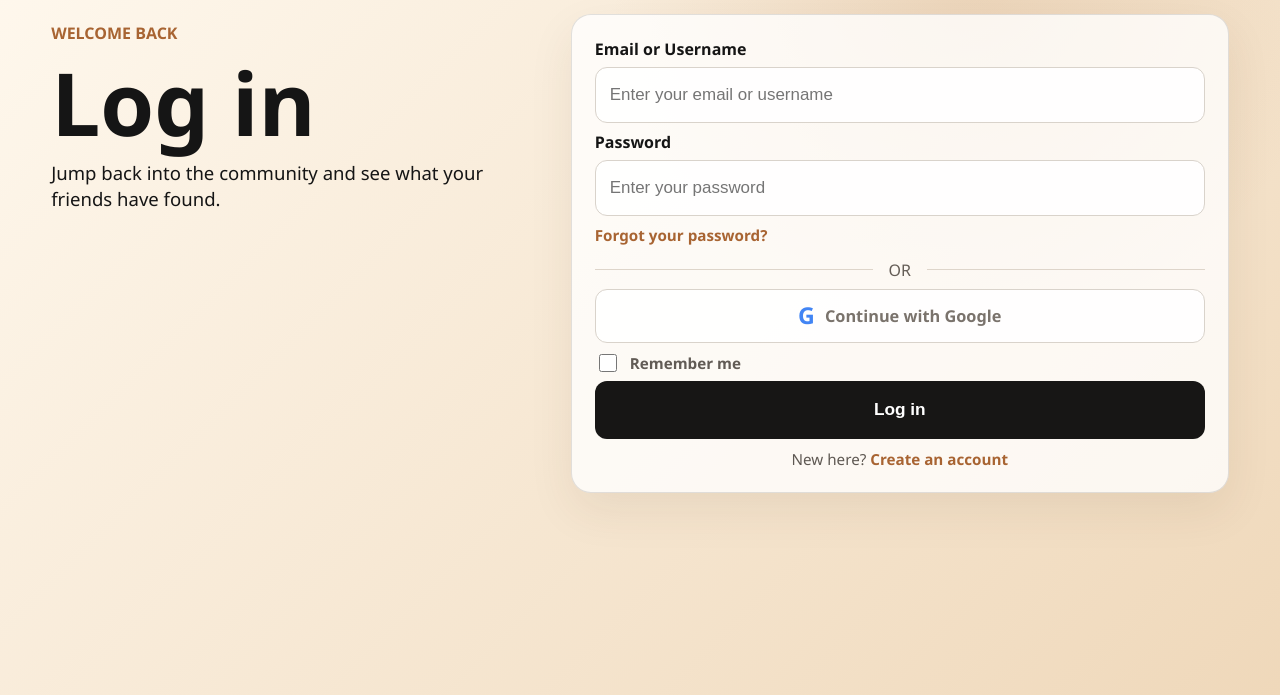
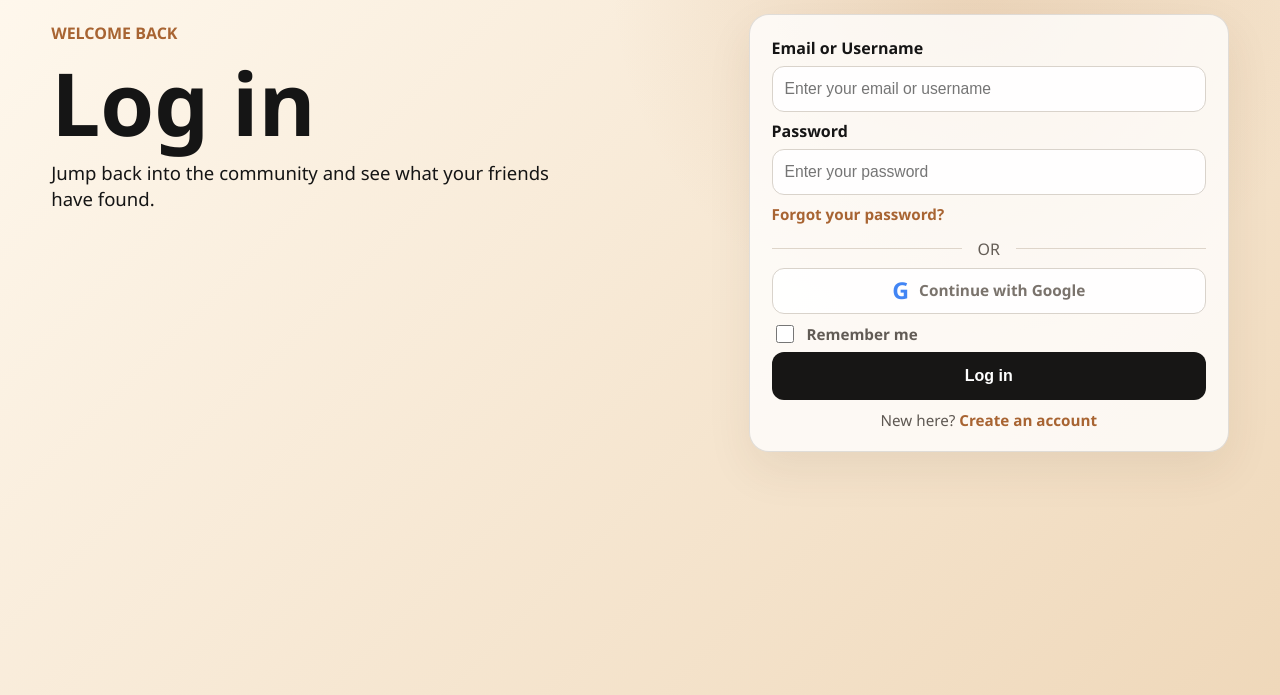
Before and after one commit to harshit1447/review-social, a Django app: page /accounts/login/?next=/items/1/ in a window 1280 px wide. Shown: the part 105-800 px from the top of the page. Run offline with Django 5.2, Linux system fonts and the light colour scheme; some libraries are stand-ins or nearby versions.

Commit message:
Update app UI and item detail pages

```diff
--- a/posts/templates/account/login.html
+++ b/posts/templates/account/login.html
@@ -78,7 +78,7 @@
 
         .layout {
             display: grid;
-            grid-template-columns: minmax(320px, 0.8fr) minmax(560px, 1.1fr);
+            grid-template-columns: minmax(320px, 0.95fr) minmax(360px, 0.8fr);
             gap: clamp(24px, 3.2vw, 52px);
             align-items: start;
             min-height: 0;
@@ -116,9 +116,9 @@
             background: rgba(255, 255, 255, 0.78);
             border: 1px solid rgba(20, 20, 20, 0.12);
             border-radius: 20px;
-            padding: clamp(16px, 1.8vw, 24px);
+            padding: clamp(16px, 1.7vw, 22px);
             box-shadow: 0 18px 46px rgba(74, 45, 22, 0.08);
-            max-width: 720px;
+            max-width: 480px;
             width: 100%;
             justify-self: end;
         }
@@ -143,12 +143,12 @@
         input[type="text"],
         input[type="password"] {
             width: 100%;
-            min-height: 56px;
+            min-height: 46px;
             border-radius: 12px;
             border: 1px solid #d9d3cb;
             background: rgba(255, 255, 255, 0.9);
-            padding: 12px 14px;
-            font-size: 1.06rem;
+            padding: 9px 12px;
+            font-size: 0.98rem;
         }
 
         input[type="text"]:focus,
@@ -183,7 +183,7 @@
         }
 
         .google {
-            min-height: 54px;
+            min-height: 46px;
             border: 1px solid #d9d3cb;
             border-radius: 12px;
             background: rgba(255, 255, 255, 0.92);
@@ -192,7 +192,7 @@
             justify-content: center;
             gap: 10px;
             font-weight: 800;
-            font-size: 1.02rem;
+            font-size: 0.96rem;
         }
 
         .google-disabled {
@@ -222,12 +222,12 @@
 
         .submit {
             width: 100%;
-            min-height: 58px;
+            min-height: 48px;
             border: 0;
             border-radius: 12px;
             background: #171615;
             color: #fff;
-            font-size: 1.08rem;
+            font-size: 1rem;
             font-weight: 800;
             cursor: pointer;
             transition: background 0.18s ease;
--- a/posts/templates/base_app.html
+++ b/posts/templates/base_app.html
@@ -11,8 +11,9 @@
     <div class="app-shell app-shell-authenticated">
         <aside class="sidebar">
             <div class="sidebar-header">
-                <a class="sidebar-brand logo-image-link" href="{% url 'feed' %}">
+                <a class="sidebar-brand logo-image-link app-wordmark-link" href="{% url 'feed' %}">
                     <img src="{% static 'posts/images/revue-wordmark-clean.png' %}" alt="Revue">
+                    <span>Revue</span>
                 </a>
             </div>
 
```
Also changed, not shown: config/settings.py (+9 -1 lines), posts/static/posts/styles.css (+14 -0 lines), posts/templates/registration/signup.html (+10 -10 lines).
